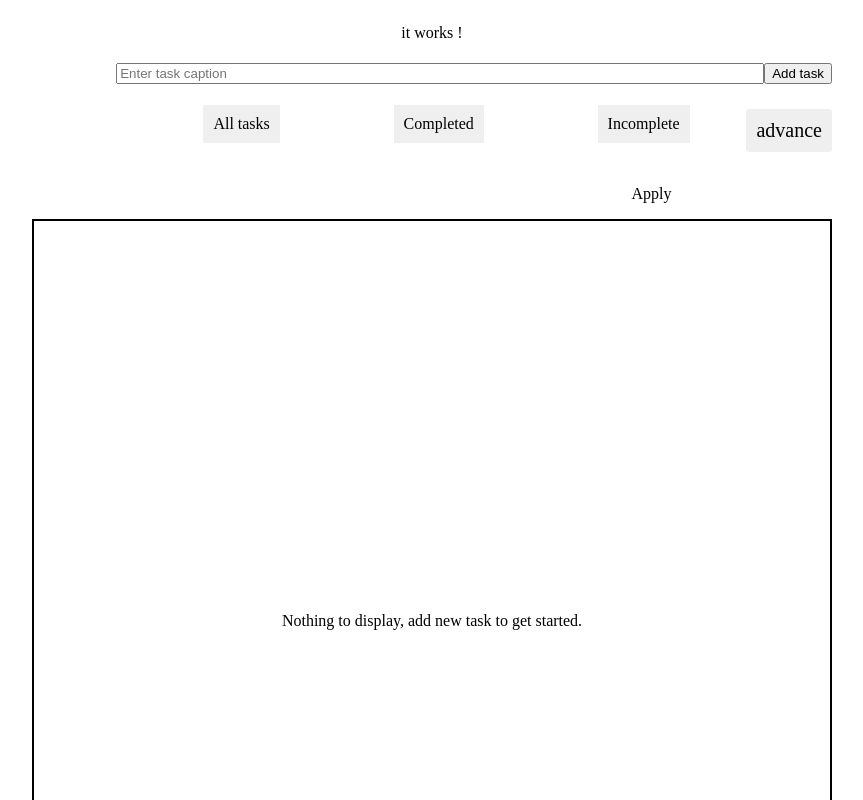
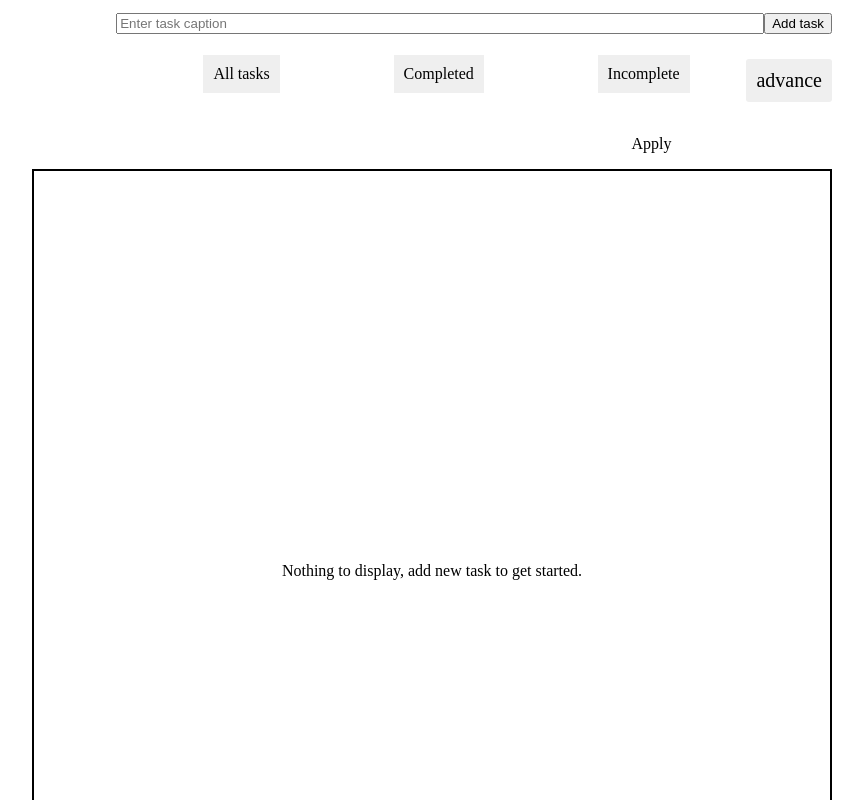
Before and after one commit to abdullahmuslim/to-do, a plain HTML site: page index.html in a window 1280 px wide. Shown: the top 800 px of the page, without its empty margins (208-1071 px from the left). Drawn offline with Linux system fonts and the light colour scheme.

Commit message:
remove expression 'it works!'

```diff
--- a/index.html
+++ b/index.html
@@ -32,7 +32,6 @@
 </head>
 
 <body>
-  <div><p>it works !</p></div>
   <div id="modals"></div>
   <div id="todo-app"></div>
   <script src="config.js"></script>
--- a/ws.js
+++ b/ws.js
@@ -65,7 +65,7 @@ self.addEventListener("install", event => {
 
 //activate event
 self.addEventListener("activate", event => {
-
+  //listens for activate event
 })
 
 //listen for fetch event
```
